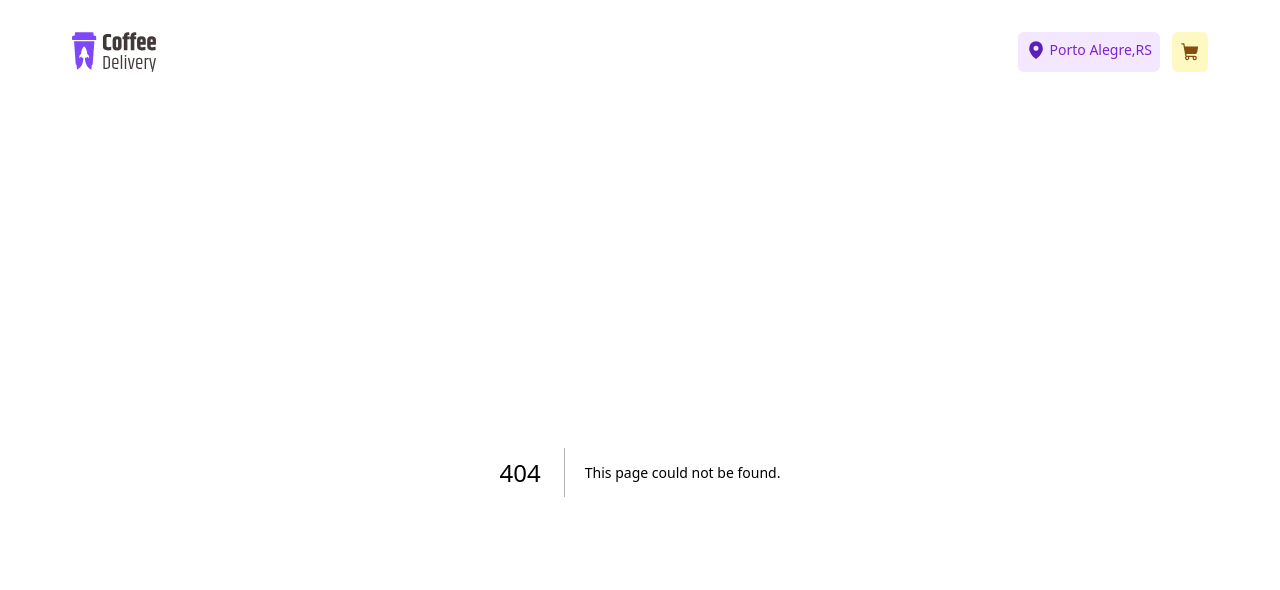
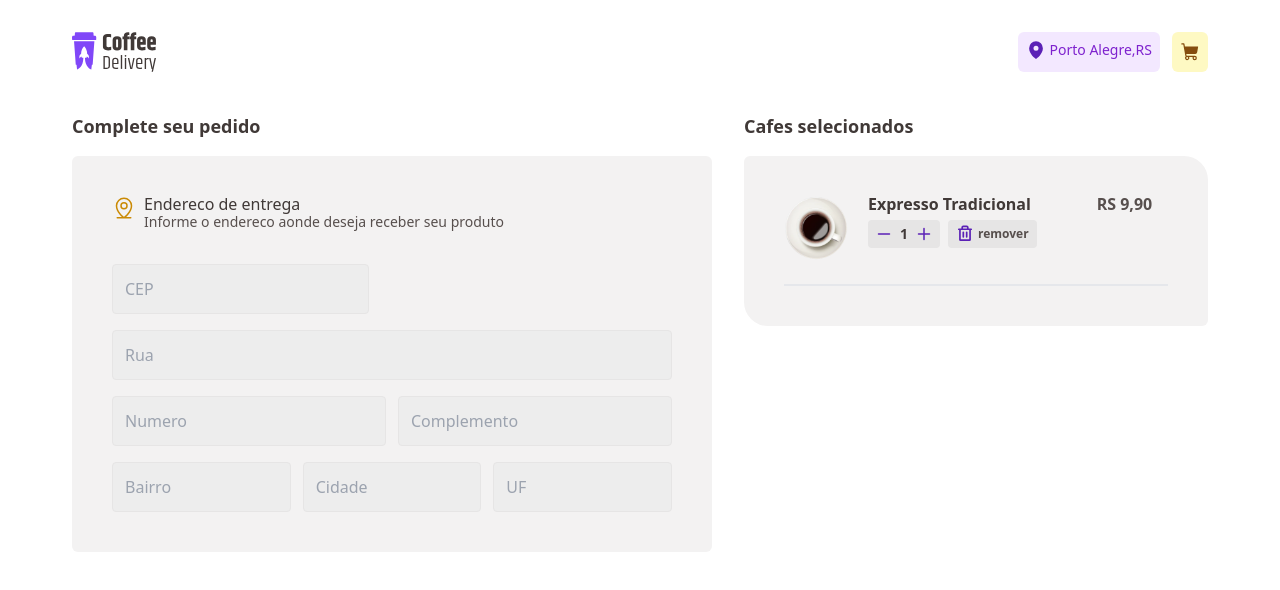
Before and after one commit to EduardoNGomes/coffee-delivery-2.0, a Next.js app: page /shopcart in a window 1280 px wide. Before the commit this address had no page. Shown: the top 590 px of the page. Built offline with nearby package versions, Linux system fonts and the light colour scheme.

Commit message:
Start section items in page payment and create component ShopCartCard

```diff
--- /dev/null
+++ b/src/components/ShopCartCard.tsx
@@ -0,0 +1,39 @@
+import Image from 'next/image'
+import imgTest from '../assets/Type=Americano.png'
+import { Minus, Plus, Trash } from '@phosphor-icons/react'
+
+export default function ShopCartCard() {
+  return (
+    <div id="item" className="w-96 flex gap-5 border-b-2 pb-6">
+      <Image src={imgTest} alt="Coffee's image" className="w-16 h-16" />
+      <div id="information" className="flex flex-col gap-2">
+        <h3 className="text-base-sub-title text-base leading-4 capitalize">
+          expresso tradicional
+        </h3>
+        <div id="increase-decrease" className=" flex gap-2">
+          <div className="flex items-center gap-2 bg-base-button p-1 px-2 rounded">
+            <button>
+              <Minus weight="bold" className="text-violet-800 text-base" />
+            </button>
+            <span className="text-sm">1</span>
+            <button>
+              <Plus weight="bold" className="text-violet-800 text-base" />
+            </button>
+          </div>
+          <div
+            id="remove"
+            className="flex items-center gap-1 p-1 px-2 rounded bg-base-button"
+          >
+            <Trash weight="bold" className="text-violet-800 " />
+            <button className="text-xs text-base-text">remover</button>
+          </div>
+        </div>
+      </div>
+      <div className="price">
+        <h4 className="text-base-text text-base leading-4 ml-10 whitespace-nowrap">
+          RS 9,90
+        </h4>
+      </div>
+    </div>
+  )
+}
--- a/src/pages/payment.tsx
+++ b/src/pages/shopcart.tsx
@@ -1,13 +1,14 @@
+import ShopCartCard from '@/components/ShopCartCard'
 import { useAppSelector } from '@/redux/hooks'
 import { MapPinLine } from '@phosphor-icons/react'
 
-export default function Payment() {
+export default function ShopCart() {
   const { products } = useAppSelector((state) => state.cartReducer)
 
   console.log(products)
 
   return (
-    <main className="mt-10">
+    <main className="mt-10 flex gap-8">
       <section>
         <h2 className="text-lg font-bold text-base-sub-title ">
           Complete seu pedido
@@ -90,7 +91,14 @@ export default function Payment() {
           </div>
         </aside>
       </section>
-      <section></section>
+      <section>
+        <h2 className="text-lg font-bold text-base-sub-title ">
+          Cafes selecionados
+          <aside className="bg-base-card rounded-md rounded-tr-3xl rounded-bl-3xl p-10 mt-4">
+            <ShopCartCard />
+          </aside>
+        </h2>
+      </section>
     </main>
   )
 }
```
